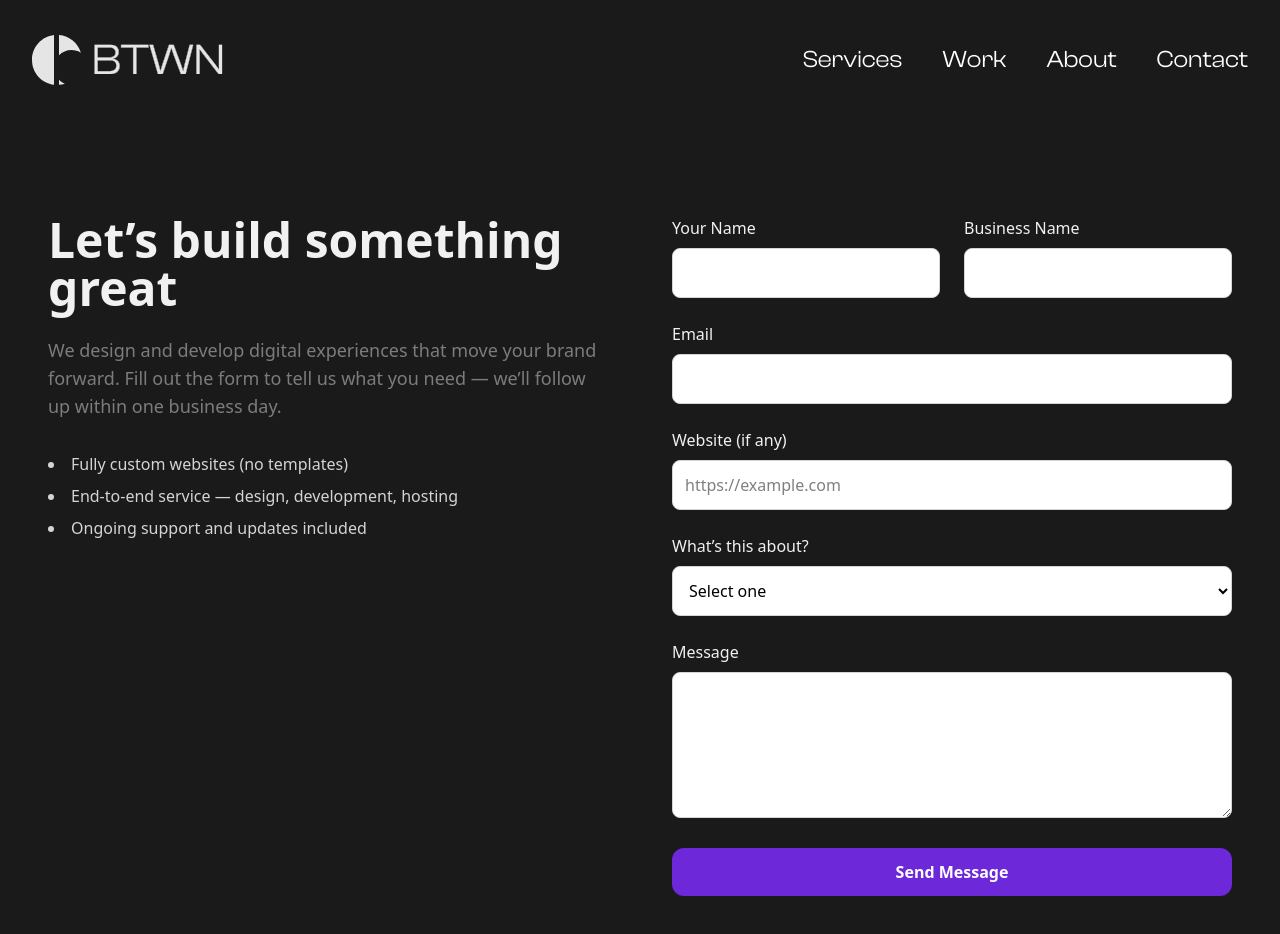
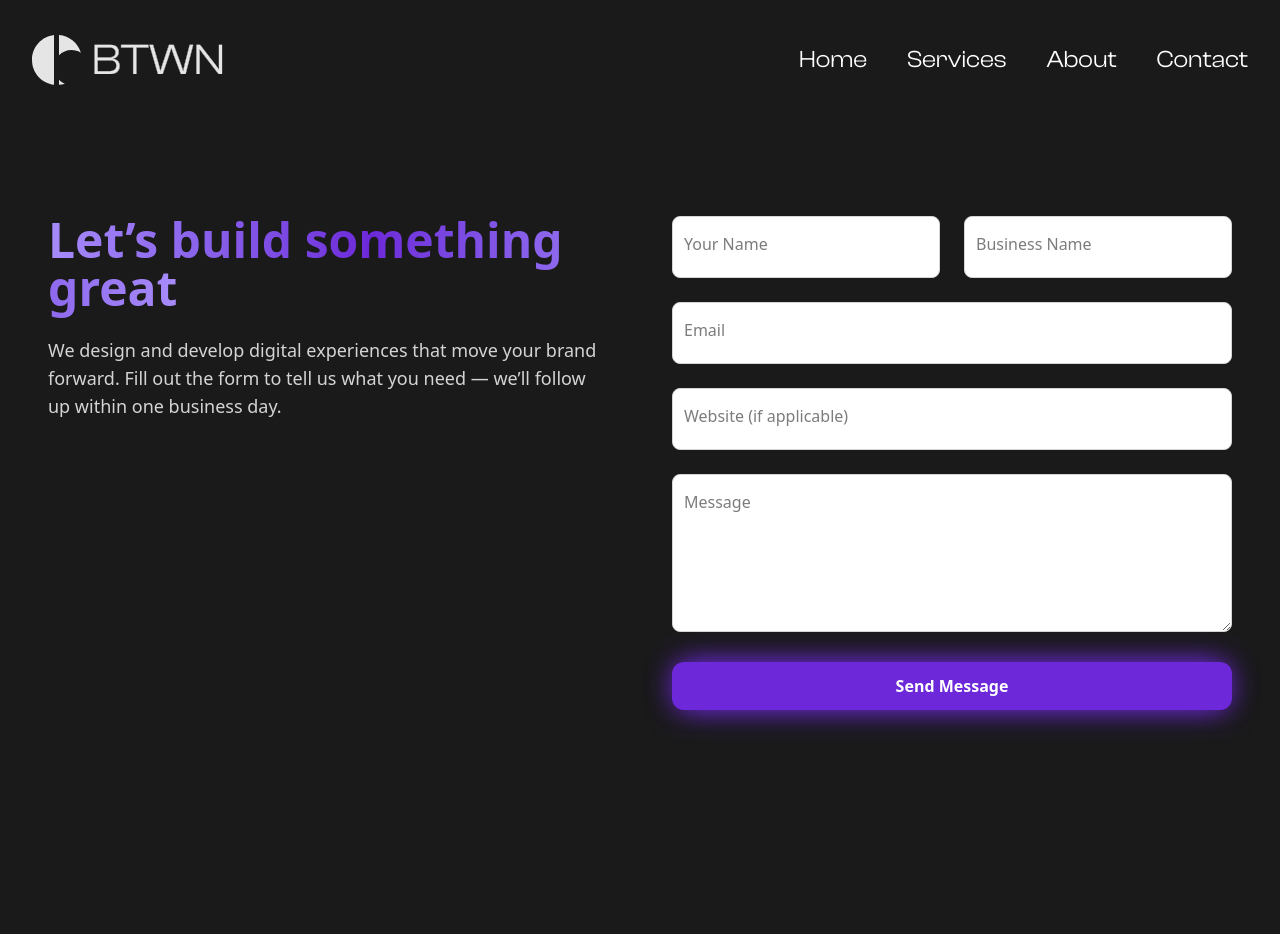
Before and after one commit to MrSalt123/btwn-site, a Next.js app: page /contact in a window 1280 px wide. Shown: the top 934 px of the page. Built offline with nearby package versions, Linux system fonts and the light colour scheme.

Commit message:
contact form

```diff
--- a/package.json
+++ b/package.json
@@ -12,6 +12,7 @@
     "@lottiefiles/react-lottie-player": "^3.6.0",
     "@splinetool/react-spline": "^4.0.0",
     "@tsparticles/react": "^3.0.0",
+    "bootstrap": "^5.3.6",
     "framer-motion": "^12.10.5",
     "lucide-react": "^0.510.0",
     "motion": "^12.12.1",
--- a/src/app/contact/page.tsx
+++ b/src/app/contact/page.tsx
@@ -17,17 +17,12 @@ export default function ContactPage() {
         {/* Left: Text Content */}
         <div className="text-left">
           <h1 className="text-4xl md:text-5xl font-bold mb-6">
-            Let’s build something great
+            <span className="bg-gradient-to-r from-accent-200 via-accent to-accent-200 bg-clip-text text-transparent">Let’s build something great</span>
           </h1>
-          <p className="text-lg text-neutral-400 mb-8">
+          <p className="text-lg text-neutral-300 mb-8">
             We design and develop digital experiences that move your brand forward.
             Fill out the form to tell us what you need — we’ll follow up within one business day.
           </p>
-          <ul className="list-disc list-inside text-neutral-300 space-y-2">
-            <li>Fully custom websites (no templates)</li>
-            <li>End-to-end service — design, development, hosting</li>
-            <li>Ongoing support and updates included</li>
-          </ul>
         </div>
 
         {/* Right: Contact Form */}
@@ -38,79 +33,113 @@ export default function ContactPage() {
             </div>
           ) : (
             <form
-              onSubmit={handleSubmit}
+              action="https://formsubmit.co/hello@btwn.design" method="POST"
               className="grid gap-6"
             >
               <div className="grid md:grid-cols-2 gap-6">
-                <div>
-                  <label className="block mb-2 font-medium">Your Name</label>
+                <div className="relative">
                   <input
                     required
                     type="text"
                     name="name"
-                    className="w-full border border-neutral-300 rounded-lg p-3 bg-white text-black"
+                    id="name"
+                    className="peer w-full border border-neutral-300 rounded-lg p-3 pt-6 bg-white text-black placeholder-transparent focus:border-blue-500 focus:ring-1 focus:ring-blue-500"
+                    placeholder="Your Name"
                   />
+                  <label
+                    htmlFor="name"
+                    className="absolute left-3 top-1.5 text-sm text-neutral-500 transition-all
+      peer-placeholder-shown:top-4 peer-placeholder-shown:text-base peer-placeholder-shown:text-neutral-400
+      peer-focus:top-1.5 peer-focus:text-sm peer-focus:text-blue-600"
+                  >
+                    Your Name
+                  </label>
                 </div>
 
-                <div>
-                  <label className="block mb-2 font-medium">Business Name</label>
+                <div className="relative">
                   <input
                     required
                     type="text"
                     name="business"
-                    className="w-full border border-neutral-300 rounded-lg p-3 bg-white text-black"
+                    id="business"
+                    className="peer w-full border border-neutral-300 rounded-lg p-3 pt-6 bg-white text-black placeholder-transparent focus:border-blue-500 focus:ring-1 focus:ring-blue-500"
+                    placeholder="Business Name"
                   />
+                  <label
+                    htmlFor="name"
+                    className="absolute left-3 top-1.5 text-sm text-neutral-500 transition-all
+      peer-placeholder-shown:top-4 peer-placeholder-shown:text-base peer-placeholder-shown:text-neutral-400
+      peer-focus:top-1.5 peer-focus:text-sm peer-focus:text-blue-600"
+                  >
+                    Business Name
+                  </label>
                 </div>
               </div>
 
-              <div>
-                <label className="block mb-2 font-medium">Email</label>
+              <div className="relative">
                 <input
                   required
-                  type="email"
+                  type="text"
                   name="email"
-                  className="w-full border border-neutral-300 rounded-lg p-3 bg-white text-black"
+                  id="email"
+                  className="peer w-full border border-neutral-300 rounded-lg p-3 pt-6 bg-white text-black placeholder-transparent focus:border-blue-500 focus:ring-1 focus:ring-blue-500"
+                  placeholder="Email"
                 />
+                <label
+                  htmlFor="name"
+                  className="absolute left-3 top-1.5 text-sm text-neutral-500 transition-all
+      peer-placeholder-shown:top-4 peer-placeholder-shown:text-base peer-placeholder-shown:text-neutral-400
+      peer-focus:top-1.5 peer-focus:text-sm peer-focus:text-blue-600"
+                >
+                  Email
+                </label>
               </div>
 
-              <div>
-                <label className="block mb-2 font-medium">Website (if any)</label>
+              <div className="relative">
                 <input
-                  type="url"
+                  required
+                  type="text"
                   name="website"
-                  placeholder="https://example.com"
-                  className="w-full border border-neutral-300 rounded-lg p-3 bg-white text-black"
+                  id="website"
+                  className="peer w-full border border-neutral-300 rounded-lg p-3 pt-6 bg-white text-black placeholder-transparent focus:border-blue-500 focus:ring-1 focus:ring-blue-500"
+                  placeholder="Website"
                 />
+                <label
+                  htmlFor="website"
+                  className="absolute left-3 top-1.5 text-sm text-neutral-500 transition-all
+      peer-placeholder-shown:top-4 peer-placeholder-shown:text-base peer-placeholder-shown:text-neutral-400
+      peer-focus:top-1.5 peer-focus:text-sm peer-focus:text-blue-600"
+                >
+                  Website (if applicable)
+                </label>
               </div>
 
-              <div>
-                <label className="block mb-2 font-medium">What’s this about?</label>
-                <select
-                  required
-                  name="inquiry"
-                  className="w-full border border-neutral-300 rounded-lg p-3 bg-white text-black"
-                >
-                  <option value="">Select one</option>
-                  <option value="new-site">New Website</option>
-                  <option value="redesign">Redesign</option>
-                  <option value="support">Ongoing Support</option>
-                  <option value="other">Something Else</option>
-                </select>
-              </div>
-
-              <div>
-                <label className="block mb-2 font-medium">Message</label>
+              <div className="relative">
                 <textarea
                   required
                   name="message"
+                  id="message"
                   rows={5}
-                  className="w-full border border-neutral-300 rounded-lg p-3 bg-white text-black"
+                  placeholder="Your message"
+                  className="peer w-full border border-neutral-300 rounded-lg pt-6 p-3 bg-white text-black placeholder-transparent focus:border-blue-500 focus:ring-1 focus:ring-blue-500"
                 ></textarea>
+                <label
+                  htmlFor="message"
+                  className="absolute left-3 top-1.5 text-sm text-neutral-500 transition-all
+      peer-placeholder-shown:top-4 peer-placeholder-shown:text-base peer-placeholder-shown:text-neutral-400
+      peer-focus:top-1.5 peer-focus:text-sm peer-focus:text-blue-600"
+                >
+                  Message
+                </label>
               </div>
+
 
               <button
                 type="submit"
-                className="bg-accent text-white font-semibold px-6 py-3 rounded-xl hover:bg-blue-700 transition"
+                className="bg-accent text-white font-semibold px-6 py-3 rounded-xl hover:bg-accent-hover transition"
+                style={{
+                  boxShadow: '0 -6px 30px -6px var(--accent-500), 0 6px 30px -6px var(--accent-500)',
+                }}
               >
                 Send Message
               </button>
--- a/src/app/services/page.tsx
+++ b/src/app/services/page.tsx
@@ -30,6 +30,7 @@ export default function Home() {
       );
 
       // Delay subtext until main headline finishes animating
+      {/*
       setTimeout(() => {
         if (subtextRef.current) {
 
@@ -45,7 +46,7 @@ export default function Home() {
             }
           );
         }
-      }, 550); // Adjust this to match your headline animation duration
+      }, 550); */} // Adjust this to match your headline animation duration
     });
   }, []);
 
--- a/src/components/Navbar.tsx
+++ b/src/components/Navbar.tsx
@@ -12,7 +12,7 @@ export default function Navbar() {
   const { visible, scrolled } = useScroll();
   const [menuOpen, setMenuOpen] = useState(false);
 
-  const navItems = ['services', 'work', 'about', 'contact'];
+  const navItems = ['home', 'services', 'about', 'contact'];
 
   return (
     <div
@@ -39,7 +39,7 @@ export default function Navbar() {
         {navItems.map((item) => (
           <Link
             key={item}
-            href={`/${item}`}
+            href={item === 'home' ? '/' : `/${item}`}
             className="nav-link relative text-2xl capitalize font-display"
           >
             {item}
```
Also changed, not shown: 1 other file (tests, documents, lock files or other folders).
